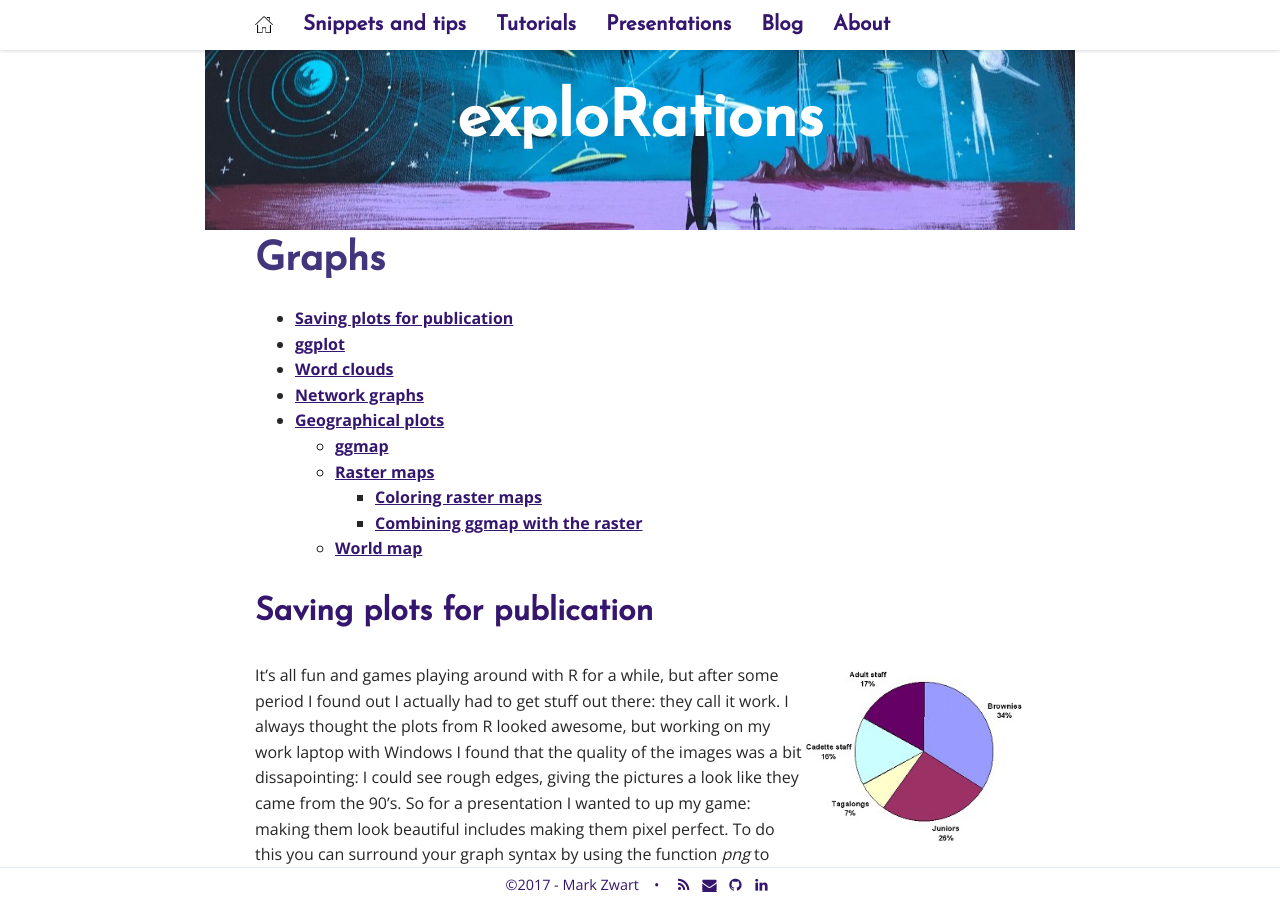
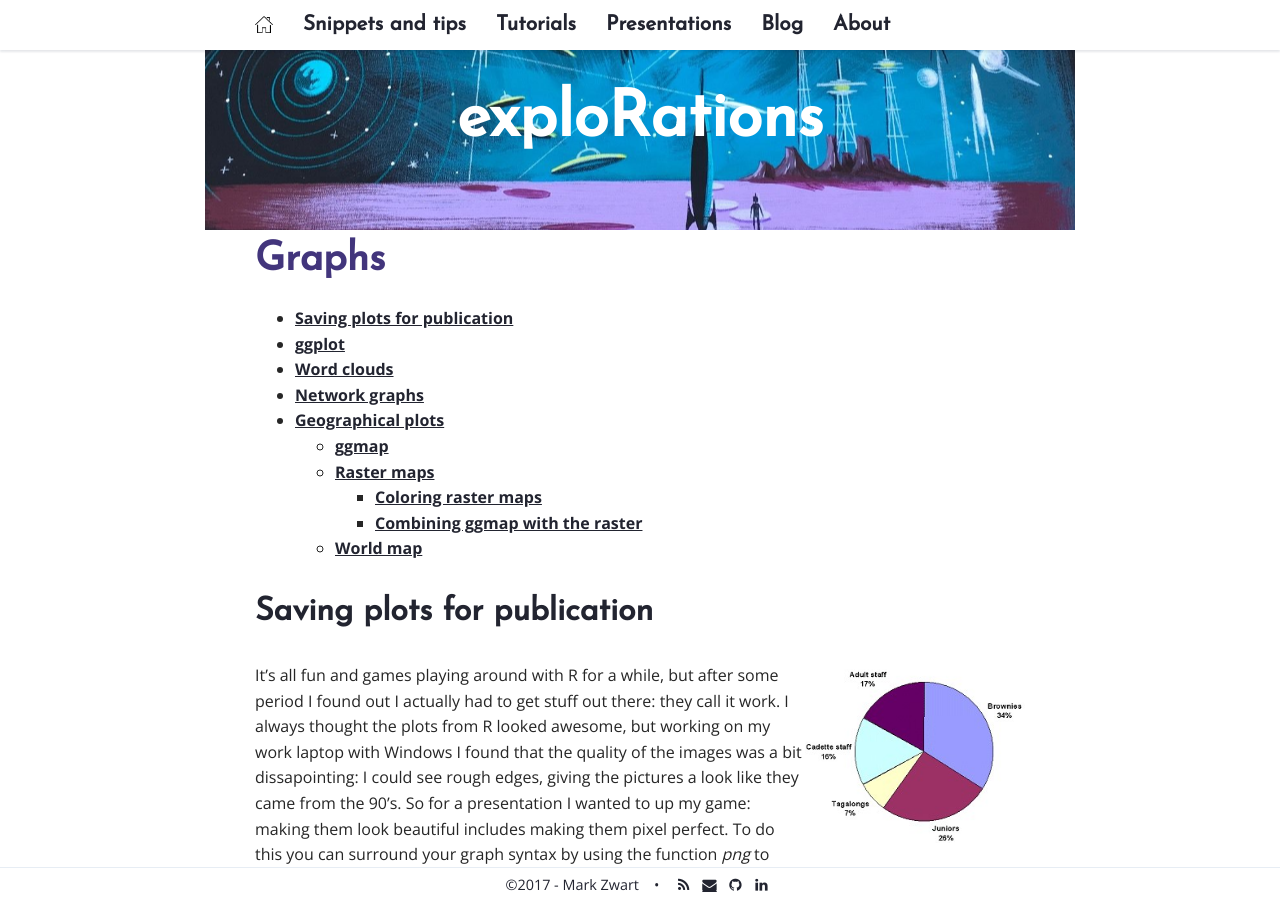
Before and after one commit to mark-me/mark-me.github.io, a Jekyll site: the page built from _pages/snippets-and-tips/graphs/graphs.md, in a window 1280 px wide and 900 px high. Built offline with Jekyll 4.4.1, drawn with Linux system fonts in a browser that asks for light colours; nearby versions of some CDN libraries; comment, search, counter and statistics services are not loaded.

Commit message:
Update _base.scss

```diff
--- a/_sass/_base.scss
+++ b/_sass/_base.scss
@@ -1,8 +1,8 @@
 $content-width: 800px;
-$main: #35166E;
+$main: #222430;
 $font-style: 'Open Sans', sans-serif;
 $font-color: #262626;
-$link-color: #35166E;
+$link-color: #222430;
 $link-hover-color: #136692;
 $link-index-font: 'Josefin Sans', sans-serif;
 $link-index-color: #425469;
```
